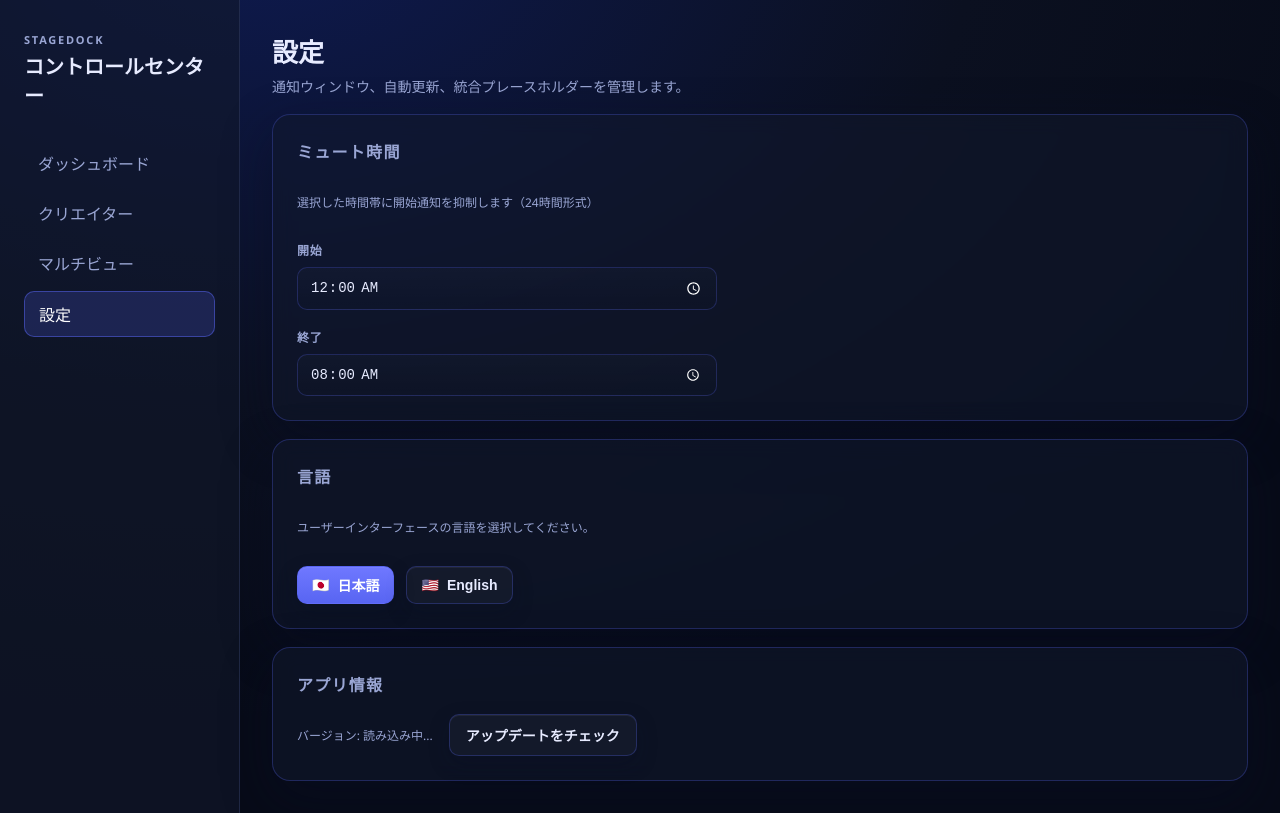
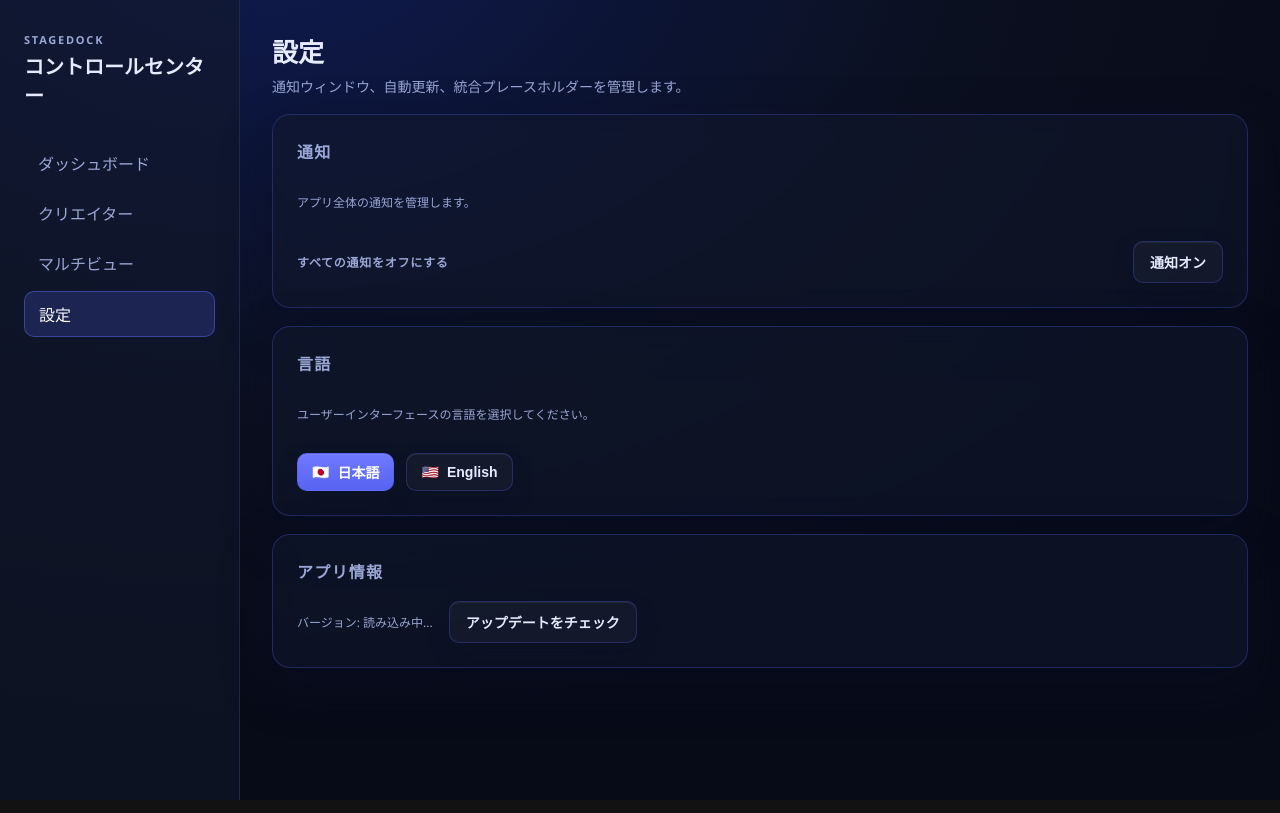
Before and after one commit to AegisKit/StageDock, a React app in the folder renderer/: page /#/settings in a window 1280 px wide. Built offline with nearby package versions, Linux system fonts and the light colour scheme.

Commit message:
通知のONOFFの設定を変更

```diff
--- a/renderer/src/locales/en.ts
+++ b/renderer/src/locales/en.ts
@@ -10,7 +10,7 @@ export default {
   dashboard: {
     title: "Dashboard",
     description:
-      "Welcome to StageDock. Track streamers and watch multiple streams simultaneously in multi-view.",
+      "Welcome to StageDock. Track streamers and watch multiple streams simultaneously in Multi-view.",
     welcome: "Welcome to StageDock",
     getStarted: "Get Started",
     features: {
@@ -26,25 +26,24 @@ export default {
       },
       notifications: {
         title: "Notifications",
-        description:
-          "Receive notifications when your favorite streamers go live.",
+        description: "Get notified when your favorite streamers go live.",
       },
     },
     quickStart: {
       title: "Quick Start",
-      step1: "Add Creators",
+      step1: "Add creators",
       step2: "Watch in Multi-view",
-      step3: "Configure Notifications",
+      step3: "Configure notifications",
     },
-    registeredCreators: "Registered creators",
-    liveNow: "Live now",
-    currentlyOnline: "Currently online",
-    quickActions: "Quick actions",
+    registeredCreators: "Registered Creators",
+    liveNow: "Live Now",
+    currentlyOnline: "Currently Online",
+    quickActions: "Quick Actions",
     quickActionsDescription:
       "Entry points to manage your multi-stream workflow.",
     manageCreators: "Manage creators",
-    buildMultiview: "Create multi-view layout",
-    configureSettings: "Configure notifications, updates, and more",
+    buildMultiview: "Build multi-view layout",
+    configureSettings: "Configure notifications and updates",
   },
   creators: {
     title: "Creators",
@@ -52,17 +51,17 @@ export default {
       "Register Twitch and YouTube channels, manage notifications, and list live creators.",
     platform: "Platform",
     channelId: "Channel URL",
-    displayName: "Display name",
+    displayName: "Display Name",
     tags: "Tags (comma-separated)",
     notifications: "Enable notifications",
     addCreator: "Add Creator",
     adding: "Adding...",
     registeredCreators: "Registered Creators",
-    filterByTag: "Filter by tag:",
+    filterByTag: "Filter by tags:",
     selectTags: "Select tags...",
     tagSelected: "tag(s) selected",
     clear: "Clear",
-    openSelected: "Open Selected Creators in Multi-view",
+    openSelected: "Open selected in Multi-view",
     noCreators: "No creators registered yet.",
     noCreatorsMatch: "No creators match the selected tags.",
     select: "Select",
@@ -90,40 +89,39 @@ export default {
     },
     displayNamePlaceholder: "e.g., Ninja",
     tagsPlaceholder: "e.g., gaming, fps, variety",
-    tagsDescription: "Separate multiple tags with commas or spaces",
-    filteredBy: "filtered by: {tags}",
+    tagsDescription: "Separate multiple tags with commas or full-width spaces.",
+    filteredBy: "Filtered by: {tags}",
     creatorsCount: "{count} creators",
   },
   multiview: {
     title: "Multi-view",
     description:
-      "Paste one URL per line and StageDock will create a tailored multi-view window for you. For Twitch, paste channel URLs. For YouTube, paste stream URLs.",
+      "Paste one URL per line and StageDock will create a multi-view window tailored to you. For Twitch, paste the channel URL; for YouTube, paste the stream URL.",
     noStreams: "No streams to display.",
     loading: "Loading...",
-    error: "Failed to load stream.",
+    error: "Failed to load streams.",
     updatePreview: "Update Preview",
     openWindow: "Open Multi-view Window",
     preview: "Preview",
-    addUrlsMessage: "Add URLs and click 'Update Preview' to see players here.",
+    addUrlsMessage: "Add URLs and click 'Update Preview' to show players here.",
   },
   settings: {
     title: "Settings",
-    description:
-      "Manage notification windows, auto updates, and integration placeholders.",
-    quietHours: "Quiet hours",
-    quietHoursDescription:
-      "Suppress start notifications during the selected time period (24-hour format)",
-    from: "From",
-    to: "To",
-    autoUpdates: "Auto updates",
+    description: "Manage notification windows, auto updates, and integrations.",
+    notifications: "Notifications",
+    notificationsDescription: "Manage app-wide notifications.",
+    disableAllNotifications: "Disable all notifications",
+    notificationsOn: "Notifications On",
+    notificationsOff: "Notifications Off",
+    autoUpdates: "Auto Updates",
     autoUpdatesDescription:
-      "Automatically check for StageDock releases and install them in the background.",
-    autoUpdate: "Auto update",
+      "Automatically check for StageDock releases and install in the background.",
+    autoUpdate: "Auto Update",
     language: "Language",
-    languageDescription: "Select the language for the user interface.",
-    japanese: "日本語",
+    languageDescription: "Choose the language of the user interface.",
+    japanese: "Japanese",
     english: "English",
-    appInfo: "App Information",
+    appInfo: "App Info",
     version: "Version",
     loading: "Loading...",
     checkUpdate: "Check for Updates",
--- a/renderer/src/locales/ja.ts
+++ b/renderer/src/locales/ja.ts
@@ -110,10 +110,11 @@ export default {
   settings: {
     title: "設定",
     description: "通知ウィンドウ、自動更新、統合プレースホルダーを管理します。",
-    quietHours: "ミュート時間",
-    quietHoursDescription: "選択した時間帯に開始通知を抑制します（24時間形式）",
-    from: "開始",
-    to: "終了",
+    notifications: "通知",
+    notificationsDescription: "アプリ全体の通知を管理します。",
+    disableAllNotifications: "すべての通知をオフにする",
+    notificationsOn: "通知オン",
+    notificationsOff: "通知オフ",
     autoUpdates: "自動更新",
     autoUpdatesDescription:
       "StageDockのリリースを自動的にチェックし、バックグラウンドでインストールします。",
--- a/renderer/src/pages/SettingsPage.tsx
+++ b/renderer/src/pages/SettingsPage.tsx
@@ -5,24 +5,18 @@ import { getStageDock, isStageDockAvailable } from "../lib/stagedock";
 
 type Language = "ja" | "en";
 
-interface SilentHours {
-  start: string;
-  end: string;
-}
-
 export function SettingsPage() {
   const { t } = useI18n();
-  const { data: silentHours } = useSetting<SilentHours>(
-    "notifications.silentHours"
+  const { data: notificationsEnabled } = useSetting<boolean>(
+    "notifications.enabled",
+    true
   );
   const { data: autoUpdateEnabled } = useSetting<boolean>("updates.auto", true);
   const { data: language } = useSetting<Language>("ui.language", "ja");
   const setSetting = useSetSetting();
 
-  const [localSilentHours, setLocalSilentHours] = useState<SilentHours>({
-    start: "00:00",
-    end: "08:00",
-  });
+  const [localNotificationsEnabled, setLocalNotificationsEnabled] =
+    useState(true);
   const [localAutoUpdate, setLocalAutoUpdate] = useState(true);
   const [localLanguage, setLocalLanguage] = useState<Language>("ja");
   const [isSavingLanguage, setIsSavingLanguage] = useState(false);
@@ -37,10 +31,10 @@ export function SettingsPage() {
   const [updateMessage, setUpdateMessage] = useState<string>("");
 
   useEffect(() => {
-    if (silentHours) {
-      setLocalSilentHours(silentHours);
+    if (typeof notificationsEnabled === "boolean") {
+      setLocalNotificationsEnabled(notificationsEnabled);
     }
-  }, [silentHours]);
+  }, [notificationsEnabled]);
 
   useEffect(() => {
     if (typeof autoUpdateEnabled === "boolean") {
@@ -100,15 +94,13 @@ export function SettingsPage() {
     };
   }, []);
 
-  const handleSilentHoursChange =
-    (field: keyof SilentHours) => (value: string) => {
-      const next = { ...localSilentHours, [field]: value } as SilentHours;
-      setLocalSilentHours(next);
-      void setSetting.mutateAsync({
-        key: "notifications.silentHours",
-        value: next,
-      });
-    };
+  const handleNotificationsToggle = (checked: boolean) => {
+    setLocalNotificationsEnabled(checked);
+    void setSetting.mutateAsync({
+      key: "notifications.enabled",
+      value: checked,
+    });
+  };
 
   const handleAutoUpdateToggle = (checked: boolean) => {
     setLocalAutoUpdate(checked);
@@ -161,37 +153,25 @@ export function SettingsPage() {
       </div>
 
       <div className="panel">
-        <h2 className="section-title-small">{t("settings.quietHours")}</h2>
-        <p className="misc-note">{t("settings.quietHoursDescription")}</p>
-        <div className="form-grid" style={{ maxWidth: 420 }}>
-          <div>
-            <label className="label" htmlFor="quiet-from">
-              {t("settings.from")}
-            </label>
-            <input
-              id="quiet-from"
-              type="time"
-              value={localSilentHours.start}
-              onChange={(event) =>
-                handleSilentHoursChange("start")(event.target.value)
-              }
-              className="input"
-            />
-          </div>
-          <div>
-            <label className="label" htmlFor="quiet-to">
-              {t("settings.to")}
-            </label>
-            <input
-              id="quiet-to"
-              type="time"
-              value={localSilentHours.end}
-              onChange={(event) =>
-                handleSilentHoursChange("end")(event.target.value)
-              }
-              className="input"
-            />
-          </div>
+        <h2 className="section-title-small">{t("settings.notifications")}</h2>
+        <p className="misc-note">{t("settings.notificationsDescription")}</p>
+        <div className="form-actions">
+          <label className="label" style={{ marginBottom: 0 }}>
+            {t("settings.disableAllNotifications")}
+          </label>
+          <button
+            type="button"
+            className={`button ${
+              localNotificationsEnabled ? "button-outline" : "button-primary"
+            }`}
+            onClick={() =>
+              handleNotificationsToggle(!localNotificationsEnabled)
+            }
+          >
+            {localNotificationsEnabled
+              ? t("settings.notificationsOn")
+              : t("settings.notificationsOff")}
+          </button>
         </div>
       </div>
 
```
Also changed, not shown: 2 other files (tests, documents, lock files or other folders).
